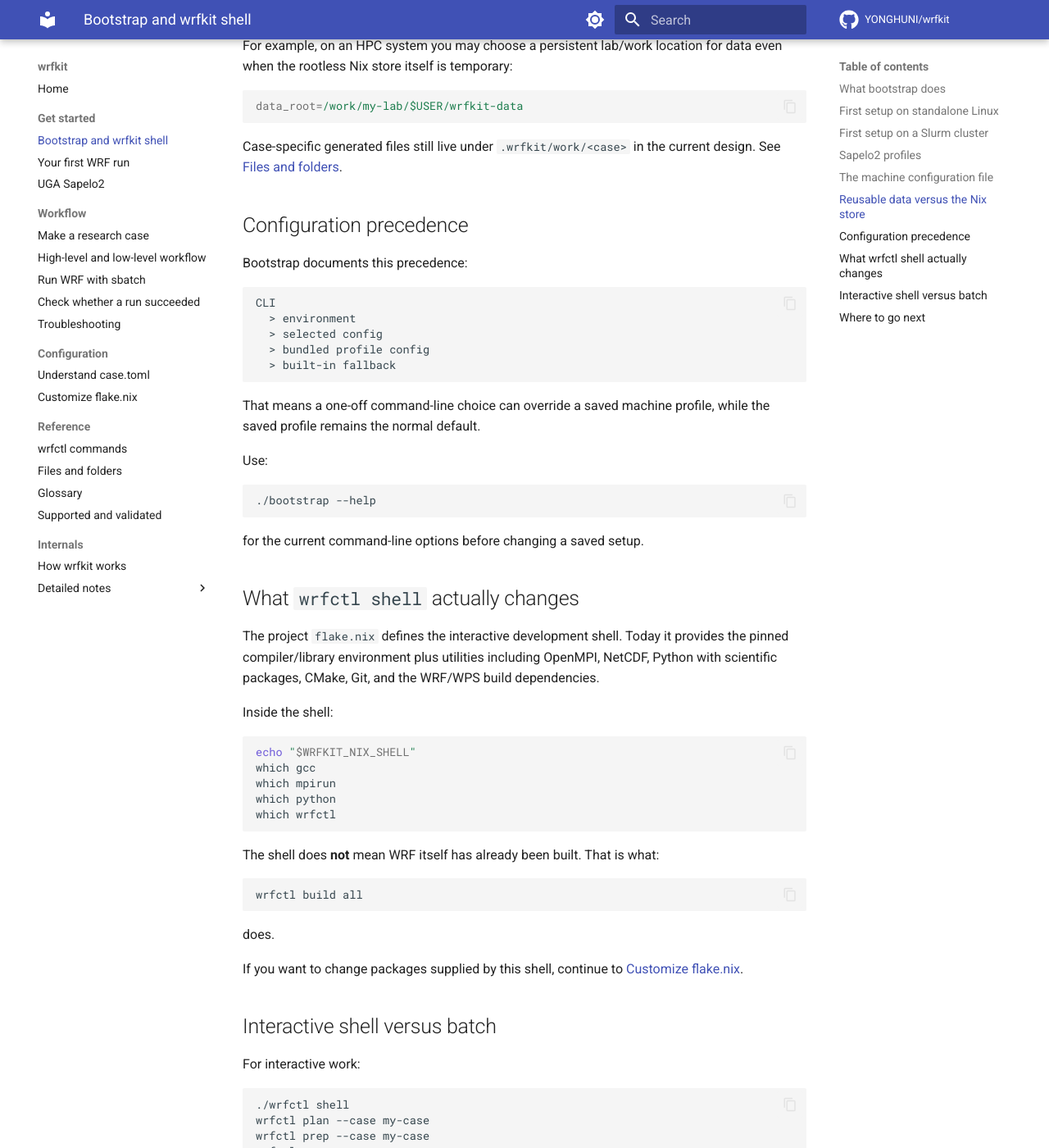
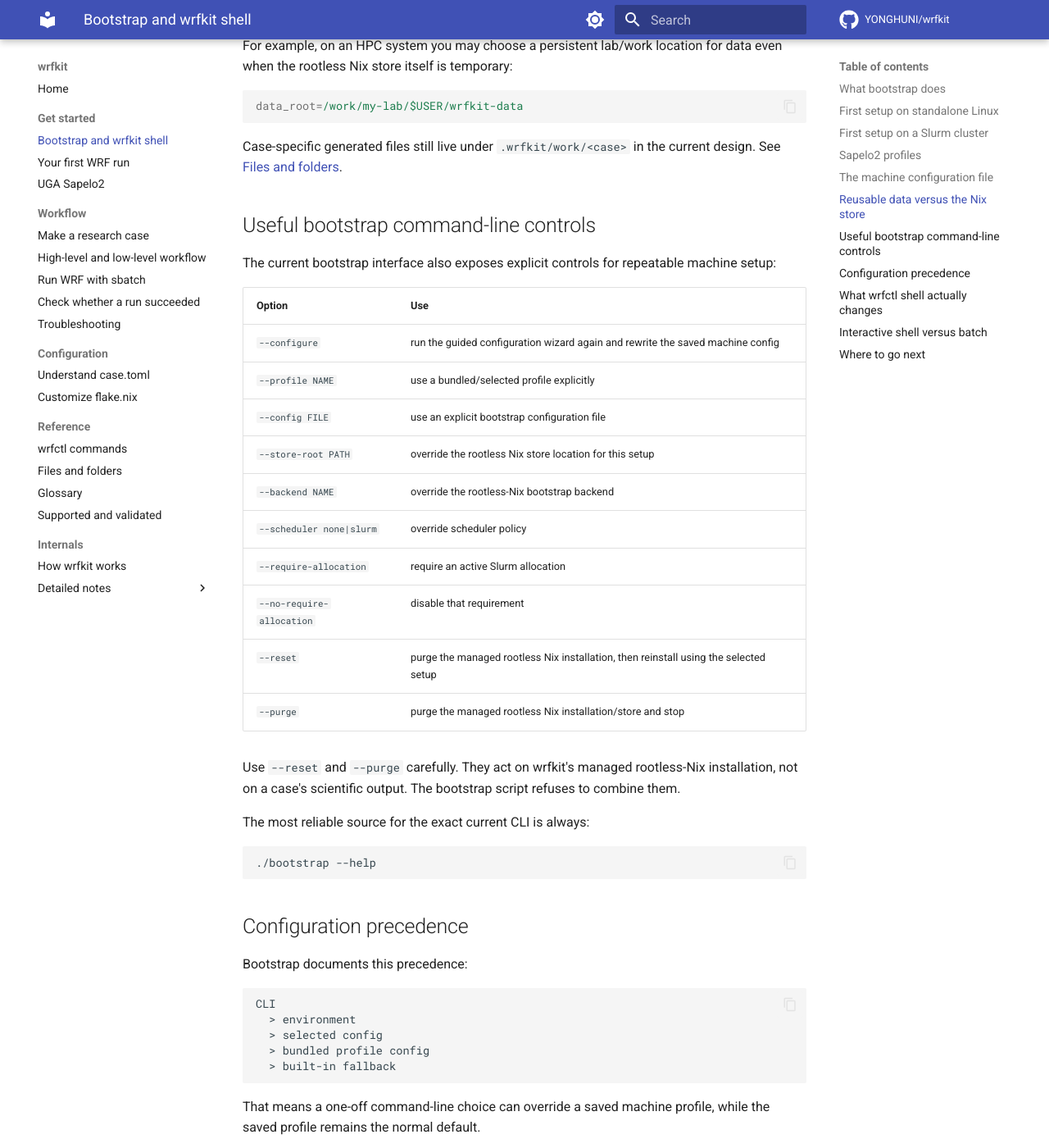
Before and after one commit to YONGHUNI/wrfkit, an MkDocs documentation site: the page built from docs/tutorials/bootstrap-and-shell.md, in a window 1280 px wide and 1400 px high, scrolled down 3368 px. Shown: the whole window at 82% size. Built offline with MkDocs 1.6.1 and Material for MkDocs 9.7.7, drawn with Linux system fonts in a browser that asks for light colours; comment, search, counter and statistics services are not loaded.

Commit message:
Document bootstrap CLI and reset semantics

````diff
--- a/docs/tutorials/bootstrap-and-shell.md
+++ b/docs/tutorials/bootstrap-and-shell.md
@@ -168,6 +168,34 @@ Case-specific generated files still live under
 `.wrfkit/work/<case>` in the current design. See
 [Files and folders](../reference/files-and-folders.md).
 
+## Useful bootstrap command-line controls
+
+The current bootstrap interface also exposes explicit controls for repeatable
+machine setup:
+
+| Option | Use |
+| --- | --- |
+| `--configure` | run the guided configuration wizard again and rewrite the saved machine config |
+| `--profile NAME` | use a bundled/selected profile explicitly |
+| `--config FILE` | use an explicit bootstrap configuration file |
+| `--store-root PATH` | override the rootless Nix store location for this setup |
+| `--backend NAME` | override the rootless-Nix bootstrap backend |
+| `--scheduler none|slurm` | override scheduler policy |
+| `--require-allocation` | require an active Slurm allocation |
+| `--no-require-allocation` | disable that requirement |
+| `--reset` | purge the managed rootless Nix installation, then reinstall using the selected setup |
+| `--purge` | purge the managed rootless Nix installation/store and stop |
+
+Use `--reset` and `--purge` carefully. They act on wrfkit's managed
+rootless-Nix installation, not on a case's scientific output. The bootstrap
+script refuses to combine them.
+
+The most reliable source for the exact current CLI is always:
+
+```bash
+./bootstrap --help
+```
+
 ## Configuration precedence
 
 Bootstrap documents this precedence:
````
